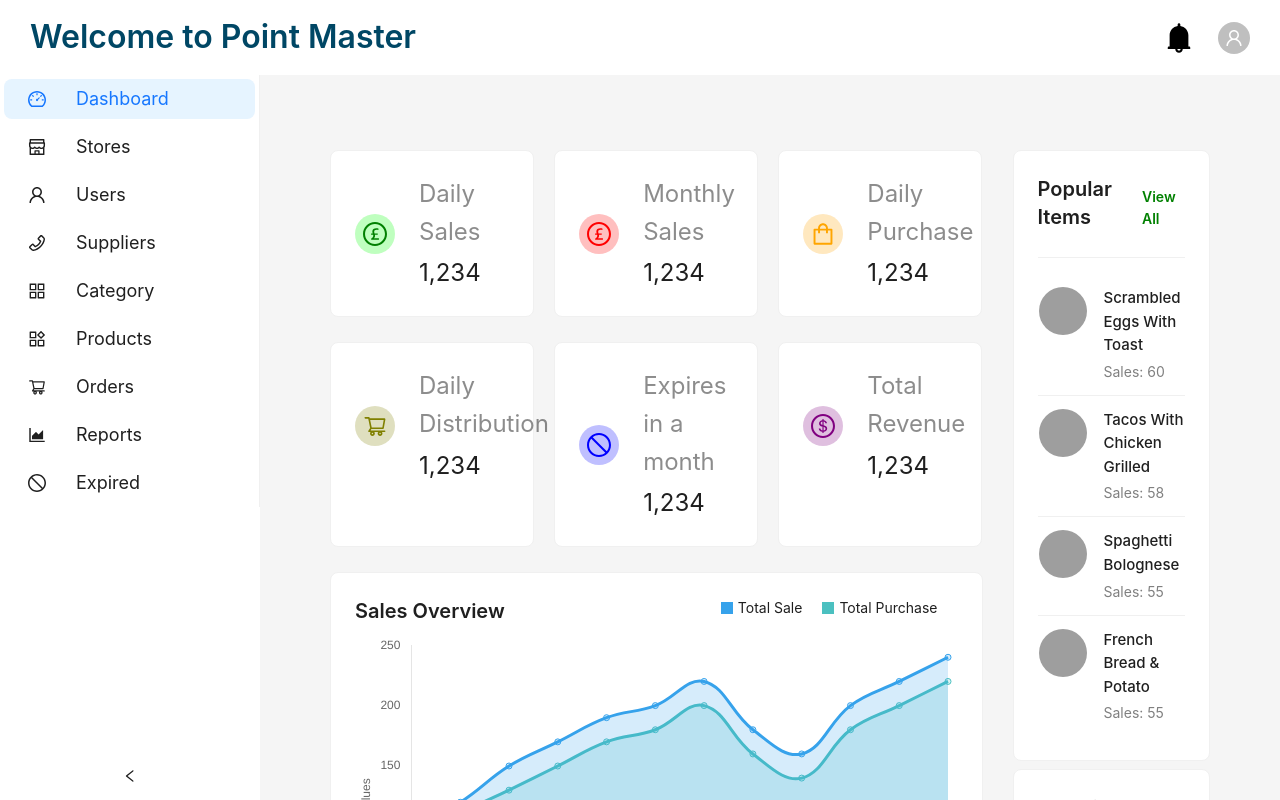
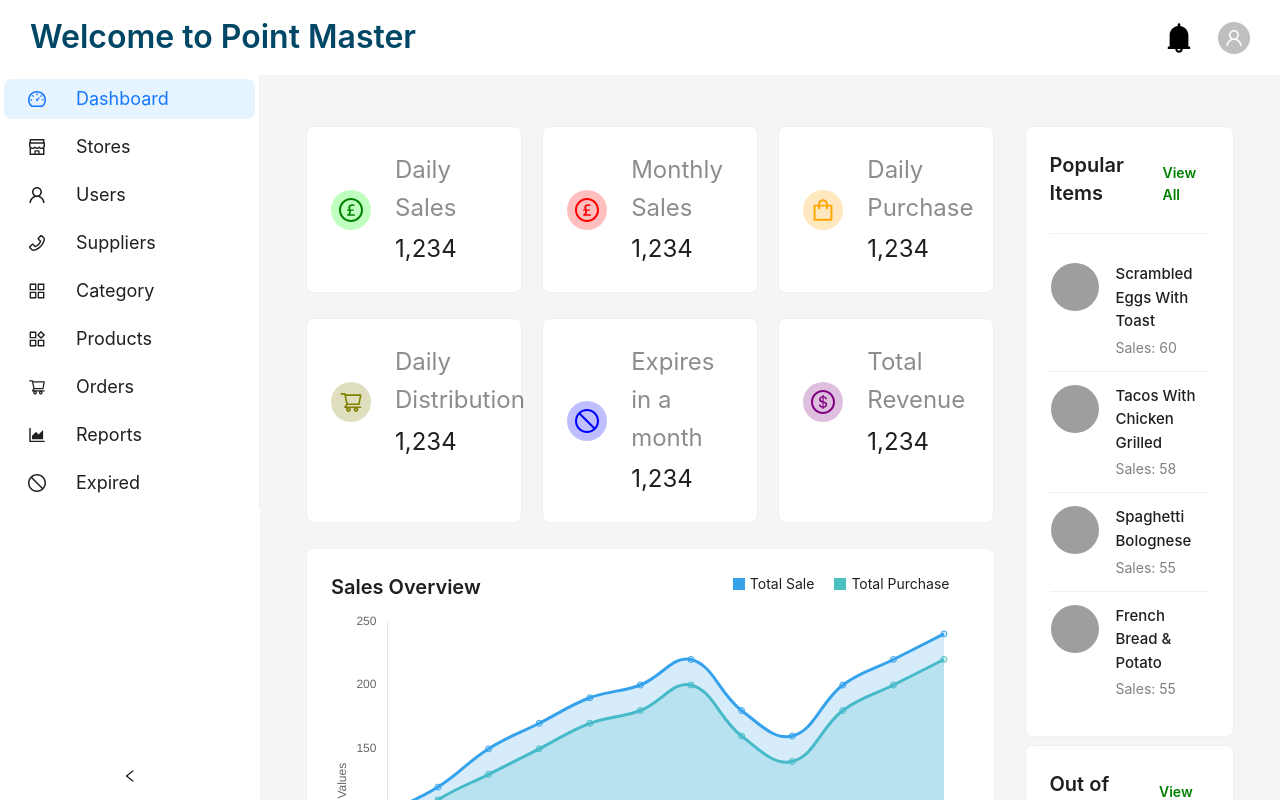
Before and after one commit to PointMaster-POS/web-management, a React (Create React App) app in the folder pointmaster/: page / in a window 1280 px wide. Shown: the top 800 px of the page. Built offline with nearby package versions, Linux system fonts and the light colour scheme; grey boxes are pictures that could not be loaded.

Commit message:
Update Content.js

```diff
--- a/pointmaster/src/components/Dashboard/Content.js
+++ b/pointmaster/src/components/Dashboard/Content.js
@@ -7,10 +7,10 @@ const { Content: AntContent } = Layout;
 
 const Content = () => {
   return (
-    <div className='content'><OwnerRoutes /></div>
-    // <AntContent  style={{ minHeight: 360 }}  >
-    //   <OwnerRoutes />
-    // </AntContent>
+    // <div className='content'><OwnerRoutes /></div>
+    <AntContent  style={{ minHeight: 360 }}  >
+      <OwnerRoutes />
+    </AntContent>
   )
 }
 
```
